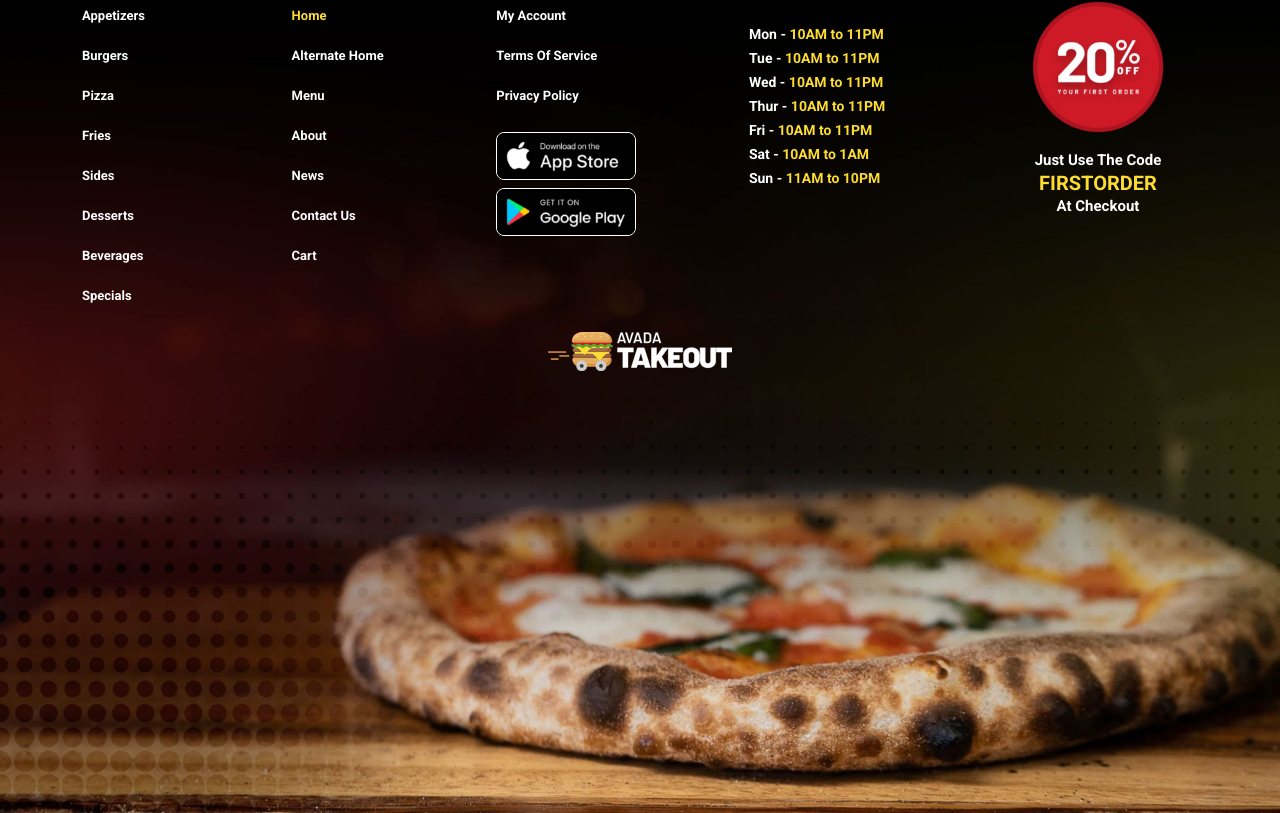
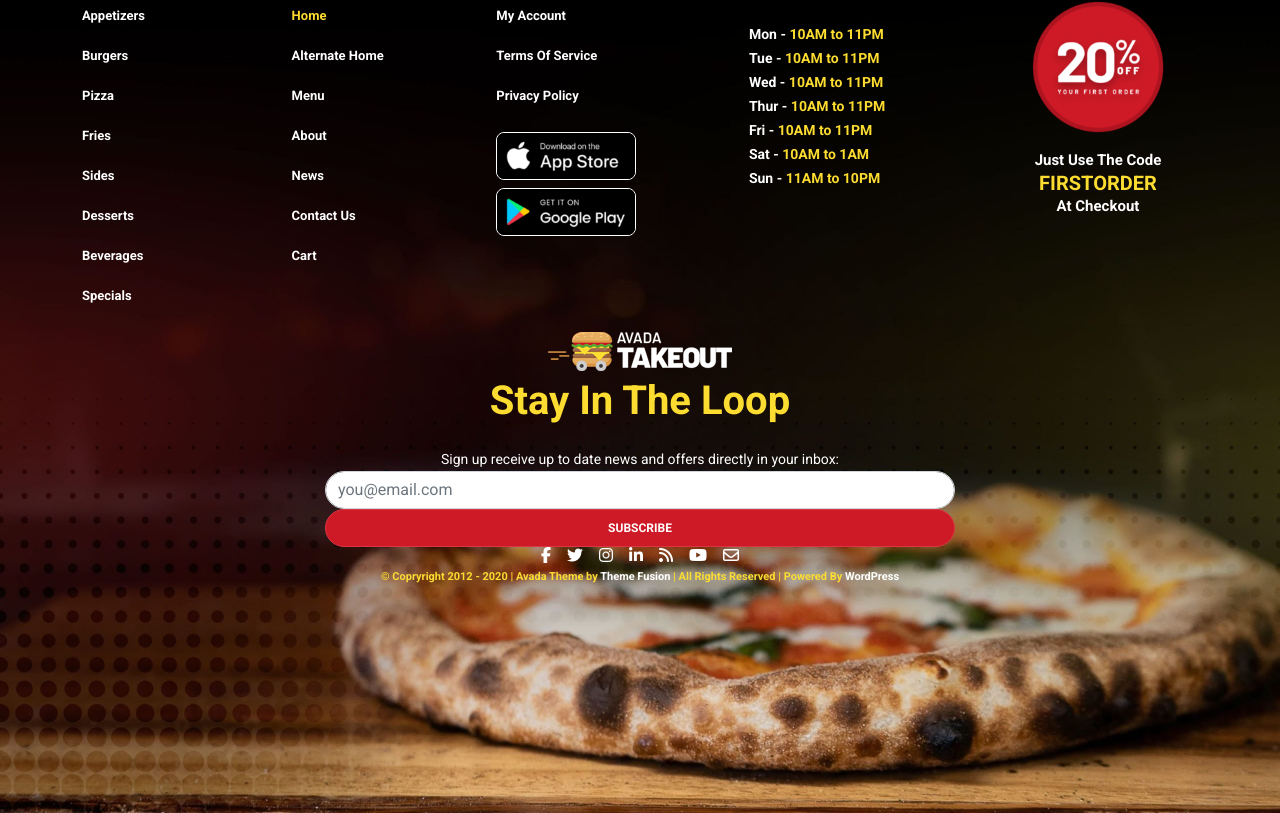
Before and after one commit to br4nc4/proj-html-vuejs, a Vue app: page / in a window 1280 px wide. Shown: the part 4777-5590 px from the top of the page. Built offline with nearby package versions, Linux system fonts and the light colour scheme.

Commit message:
footer form input subscribe no padding

```diff
--- a/src/components/TheFooter.vue
+++ b/src/components/TheFooter.vue
@@ -126,8 +126,41 @@
         </div>
 
         <!-- STAY IN THE LOOP -->
+        <div class="d-flex justify-content-center">
+          <div class="text-center myForm">
+            <img src="/img/takeout-logo-mobile.png" alt="">
+            <p class="primaryColor fs-1 fw-bold">Stay In The Loop</p>
+            <small class="text-white">Sign up receive up to date news and offers directly in your inbox:</small>
+            <input class="d-block form-control m-auto rounded-pill" type="text" placeholder="you@email.com">
+            <button type="button" class="btn btn-danger myButton rounded-pill">SUBSCRIBE</button>
+            <div class="d-flex justify-content-center">
+              <div class="d-flex text-white gap-3">
+                <i class="fa-brands fa-facebook-f"></i>
+                <i class="fa-brands fa-twitter"></i>
+                <i class="fa-brands fa-instagram"></i>
+                <i class="fa-brands fa-linkedin-in"></i>
+                <i class="fa-solid fa-rss"></i>
+                <i class="fa-brands fa-youtube"></i>
+                <i class="fa-regular fa-envelope"></i>
+              </div>
+            </div>
+          </div>
+        </div>
         <div class="text-center">
-          <img src="/img/takeout-logo-mobile.png" alt="">
+          <small class="copyright">
+              <span class="primaryColor">
+                © Copryright 2012 - 2020 | Avada Theme by
+              </span>
+              <span class="text-white">
+                Theme Fusion
+              </span>
+              <span class="primaryColor">
+                | All Rights Reserved | Powered By
+              </span>
+              <span class="text-white">
+                WordPress
+              </span>
+            </small>
         </div>
       </div>
     </div>
@@ -203,4 +236,32 @@ export default {
     .myContainer{
       padding-top: 120px;
     }
+    .myForm{
+      width: 630px;
+    }
+    .myButton{
+    --bs-btn-color: #fff;
+    --bs-btn-bg: #ce1a26;
+    --bs-btn-border-color: #dc3545;
+    --bs-btn-hover-color: #fff;
+    --bs-btn-hover-bg: #bb2d3b;
+    --bs-btn-hover-border-color: #b02a37;
+    --bs-btn-focus-shadow-rgb: 225,83,97;
+    --bs-btn-active-color: #fff;
+    --bs-btn-active-bg: #b02a37;
+    --bs-btn-active-border-color: #a52834;
+    --bs-btn-active-shadow: inset 0 3px 5px rgba(0, 0, 0, 0.125);
+    --bs-btn-disabled-color: #fff;
+    --bs-btn-disabled-bg: #dc3545;
+    --bs-btn-disabled-border-color: #dc3545;
+    font-size: 12px;
+    font-weight: 700;
+    padding: 0.4rem 1.4rem;
+    width: 630px;
+    height: 38px;
+    }
+    .copyright{
+      font-size: 11px;
+      font-weight: 700;
+    }
 </style>
--- a/src/components/TheHeader.vue
+++ b/src/components/TheHeader.vue
@@ -80,7 +80,6 @@
                             </span>
                         </button>
                     </div>
-
                 </div>
             </div>
         </div>
```
Lines whose indentation alone changed are shown as unchanged.
